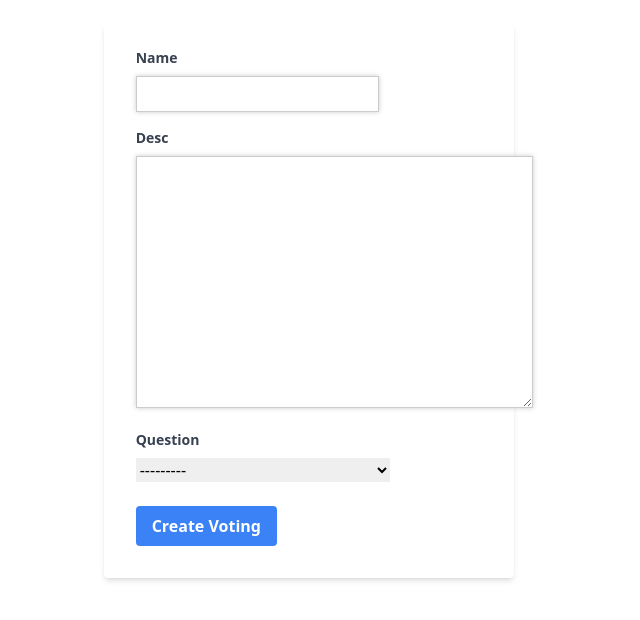
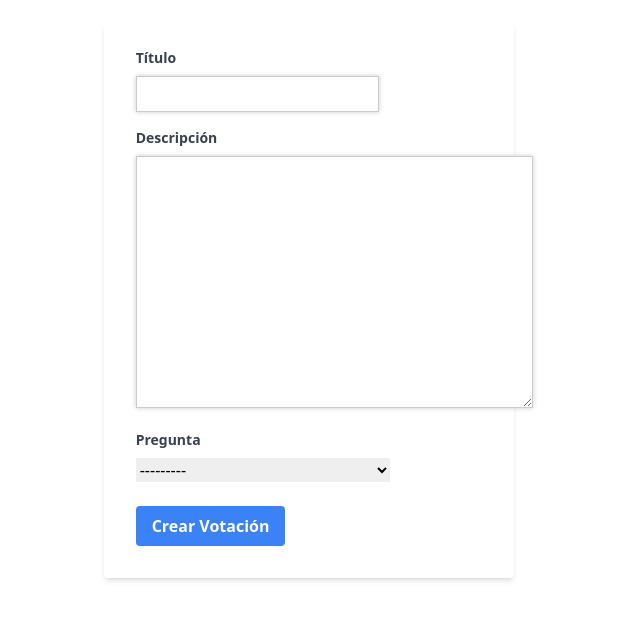
Before and after one commit to 3ralon/decide-single-zambrano, a Django app: page /voting/add/ in a window 1280 px wide. Shown: the part 81-701 px from the top of the page, without its empty margins (331-971 px from the left). Run offline with Django 3.2, Linux system fonts and the light colour scheme; data comes from the database, SQL or seed files in the repository; some libraries are stand-ins or nearby versions.

Commit message:
feat(voting): voting list y creation

```diff
--- a/decide/base/templates/base.html
+++ b/decide/base/templates/base.html
@@ -16,6 +16,10 @@
             <a href="/" class = "text-2xl font-bold">Decide</a>
 
             <div class="space-x-6">
+                {% if request.user.is_staff %}
+                    <a href="{% url 'question_list' %}" class="text-gray-600 font-semibold hover:text-gray-900">Preguntas</a>
+                    <a href="{% url 'voting_list' %}" class="text-gray-600 font-semibold hover:text-gray-900">Votaciones</a>
+                {% endif %}
                 <a href="{% url 'home' %}" class="text-gray-600 font-semibold hover:text-gray-900">Home</a>
             </div>
         </nav>
--- a/decide/booth/templates/booth/home.html
+++ b/decide/booth/templates/booth/home.html
@@ -2,11 +2,6 @@
 
 {% block content %}
   <div class="container mx-auto px-4">
-    {% if request.user.is_staff %}
-      <div class="text-right">
-        <a href="{% url 'voting_list' %}" class="bg-green-500 hover:bg-green-700 text-white font-bold py-1 px-2 rounded text-xs">Ver lista de votaciones (staff)</a>
-      </div>
-    {% endif %}
     <h1 class="text-4xl font-bold text-center my-8">Bienvenido a Decide</h1>
     <p class="text-xl text-center mb-8">Aquí tiene las votaciones abiertas:</p>
     <ul>
--- a/decide/decide/settings.py
+++ b/decide/decide/settings.py
@@ -27,7 +27,7 @@ DEBUG = True
 
 ALLOWED_HOSTS = ['*']
 
-SITE_ID = 3
+SITE_ID = 4
 
 # Application definition
 
--- a/decide/voting/templates/voting_creation.html
+++ b/decide/voting/templates/voting_creation.html
@@ -12,20 +12,20 @@
     <form method="post" class="bg-white shadow-md rounded px-8 pt-6 pb-8 mb-4">
         {% csrf_token %}
         <div class="mb-4">
-            <label class="block text-gray-700 text-sm font-bold mb-2" for="{{ form.name.id_for_label }}">{{ form.name.label }}</label>
+            <label class="block text-gray-700 text-sm font-bold mb-2" for="{{ form.name.id_for_label }}">Título</label>
             {{ form.name }}
         </div>
         <div class="mb-4">
-            <label class="block text-gray-700 text-sm font-bold mb-2" for="{{ form.desc.id_for_label }}">{{ form.desc.label }}</label>
+            <label class="block text-gray-700 text-sm font-bold mb-2" for="{{ form.desc.id_for_label }}">Descripción</label>
             {{ form.desc }}
         </div>
         <div class="mb-6">
-            <label class="block text-gray-700 text-sm font-bold mb-2" for="{{ form.question.id_for_label }}">{{ form.question.label }}</label>
+            <label class="block text-gray-700 text-sm font-bold mb-2" for="{{ form.question.id_for_label }}">Pregunta</label>
             {{ form.question }}
         </div>
         <div class="flex items-center justify-between">
             <button class="bg-blue-500 hover:bg-blue-700 text-white font-bold py-2 px-4 rounded" type="submit">
-                Create Voting
+                Crear Votación
             </button>
         </div>
     </form>
--- a/decide/voting/urls.py
+++ b/decide/voting/urls.py
@@ -8,6 +8,9 @@ urlpatterns = [
     path('question/', views.QuestionView.as_view(), name='question'),
     path('list/', views.VotingList.as_view(), name='voting_list'),
     path('add/', views.VotingCreation.as_view(), name='voting_creation'),
+    path('start/<int:voting_id>/', views.VotingList.start_voting, name='voting_start'),
+    path('stop/<int:voting_id>/', views.VotingList.stop_voting, name='voting_stop'),
+    path('tally/<int:voting_id>/', views.VotingTally.as_view(), name='voting_tally'),
     path('question/list/', views.QuestionList.as_view(), name='question_list'),
     path('question/add/', views.QuestionCreation.as_view(), name='question_creation'),
 ]
--- a/decide/voting/views.py
+++ b/decide/voting/views.py
@@ -1,3 +1,5 @@
+from django.http import HttpResponse, HttpResponseRedirect
+from django.urls import reverse
 import django_filters.rest_framework
 from django.conf import settings
 from django.utils import timezone
@@ -43,32 +45,41 @@ class QuestionView(generics.ListCreateAPIView):
 
 class QuestionList(APIView):
     def get(self, request):
-        questions = Question.objects.all()
-        return render(request, 'question_list.html', {'questions': questions})
+        #if self.request.user.is_staff:
+            questions = Question.objects.all()
+            return render(request, 'question_list.html', {'questions': questions})
+        #else:
+            #return Response({}, status=status.HTTP_403_FORBIDDEN)
 
 class QuestionCreation(APIView):
     def get(self, request):
-        form = QuestionForm()
-        formset = QuestionOptionFormSet(prefix='options', queryset=QuestionOption.objects.none())
-        return render(request, 'question_creation.html', {'form': form, 'formset': formset})
+        #if request.user.is_staff:
+            form = QuestionForm()
+            formset = QuestionOptionFormSet(prefix='options', queryset=QuestionOption.objects.none())
+            return render(request, 'question_creation.html', {'form': form, 'formset': formset})
+        #else:
+            #return Response({}, status=status.HTTP_403_FORBIDDEN)
 
     def post(self, request):
-        form = QuestionForm(request.POST)
-        formset = QuestionOptionFormSet(request.POST, prefix='options')
-        if form.is_valid() and formset.is_valid():
-            question = form.save()
-            if question.question_type == 'YESNO':
-                op1 = QuestionOption(question=question, option='Sí', number=1)
-                op2 = QuestionOption(question=question, option='No', number=2)
-                op1.save()
-                op2.save()
-            else:
-                options = formset.save(commit=False)
-                for option in options:
-                    option.question = question
-                    option.number = options.index(option) + 1
-                    option.save()
-            return redirect('question_list')
+        #if request.user.is_staff:
+            form = QuestionForm(request.POST)
+            formset = QuestionOptionFormSet(request.POST, prefix='options')
+            if form.is_valid() and formset.is_valid():
+                question = form.save()
+                if question.question_type == 'YESNO':
+                    op1 = QuestionOption(question=question, option='Sí', number=1)
+                    op2 = QuestionOption(question=question, option='No', number=2)
+                    op1.save()
+                    op2.save()
+                else:
+                    options = formset.save(commit=False)
+                    for option in options:
+                        option.question = question
+                        option.number = options.index(option) + 1
+                        option.save()
+                return redirect('question_list')
+        #else:
+            #return Response({}, status=status.HTTP_403_FORBIDDEN)
 
 
 class VotingView(generics.ListCreateAPIView):
@@ -112,28 +123,65 @@ class VotingView(generics.ListCreateAPIView):
 
 class VotingList(APIView):
     def get(self, request):
-        votings = Voting.objects.all()
-        return render(request, 'voting_list.html', {'votings': votings})
+        #if request.user.is_staff:
+            votings = Voting.objects.all()
+            return render(request, 'voting_list.html', {'votings': votings})
+        #else:
+            #return Response({}, status=status.HTTP_403_FORBIDDEN)
 
-    def start_voting(self, request):
-        voting_id = request.POST.get('voting_id')
-        voting = get_object_or_404(Voting, pk=voting_id)
-        voting.create_pubkey()
-        voting.start_date = timezone.now()
-        voting.save()
-        return redirect('voting_list')
+    def start_voting(self, voting_id):
+        #if self.user.is_staff:
+            voting = get_object_or_404(Voting, pk=voting_id)
+            if(voting.start_date):
+                return HttpResponseRedirect(reverse('voting_list'))
+            voting.create_pubkey()
+            voting.start_date = timezone.now()
+            voting.save()
+            return redirect('voting_list')
+        #else:
+            #return Response({}, status=status.HTTP_403_FORBIDDEN)
+
+    def stop_voting(self, voting_id):
+        #if self.user.is_staff:
+            voting = get_object_or_404(Voting, pk=voting_id)
+            if(voting.end_date or not voting.start_date):
+                return HttpResponseRedirect(reverse('voting_list'))
+            voting.end_date = timezone.now()
+            voting.save()
+            return redirect('voting_list')
+        #else:
+            #return Response({}, status=status.HTTP_403_FORBIDDEN)
+
+class VotingTally(APIView):
+    #CHECK IF AUTH WORKS
+    def get(self, request, voting_id):
+        #if self.user.is_staff:
+            voting = get_object_or_404(Voting, pk=voting_id)
+            if(voting.tally or not voting.end_date or not voting.start_date):
+                return HttpResponseRedirect(reverse('voting_list'))
+            token = request.session.get('auth-token', '')
+            voting.tally_votes(token)
+            return redirect('voting_list')
+        #else:
+            #return Response({}, status=status.HTTP_403_FORBIDDEN)
 
 class VotingCreation(APIView):
     def get(self, request):
-        form = VotingForm()
-        return render(request, 'voting_creation.html', {'form': form})
+        #if request.user.is_staff:
+            form = VotingForm()
+            return render(request, 'voting_creation.html', {'form': form})
+        #else:
+            #return Response({}, status=status.HTTP_403_FORBIDDEN)
 
     def post(self, request):
-        form = VotingForm(request.POST)
-        if form.is_valid():
-            form.save()
-            return redirect('home')
-        return render(request, 'voting_creation.html', {'form': form})
+        #if self.request.user.is_staff:
+            form = VotingForm(request.POST)
+            if form.is_valid():
+                form.save()
+                return redirect('voting_list')
+            return render(request, 'voting_creation.html', {'form': form})
+        #else:
+            #return Response({}, status=status.HTTP_403_FORBIDDEN)
 
 
 class VotingUpdate(generics.RetrieveUpdateDestroyAPIView):
```
Also changed, not shown: decide/voting/templates/voting_list.html (+11 -1 lines).
